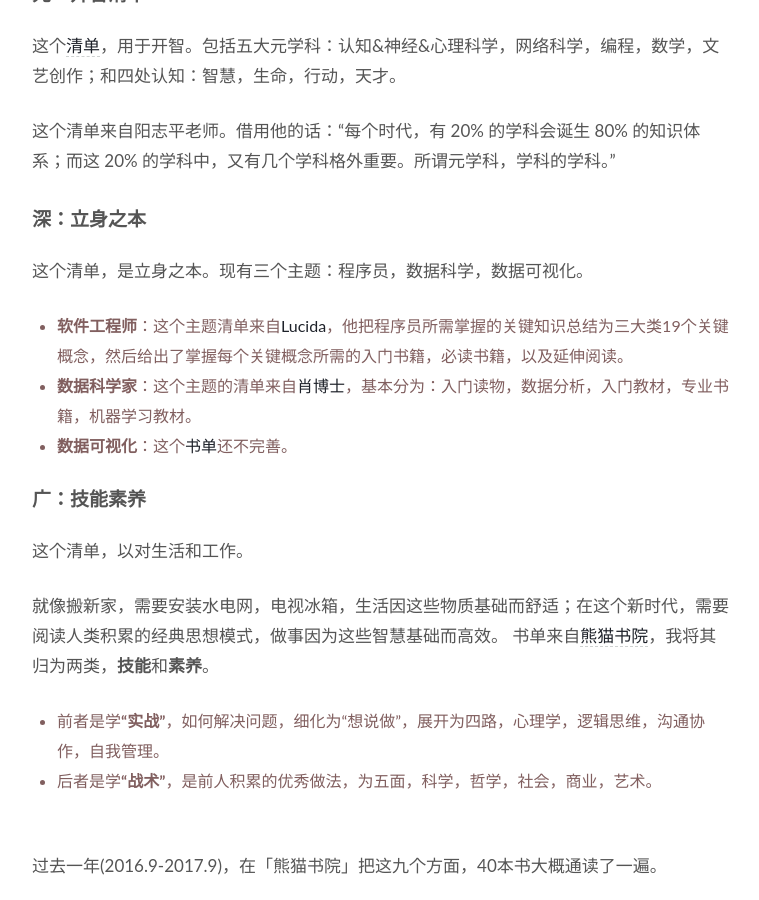
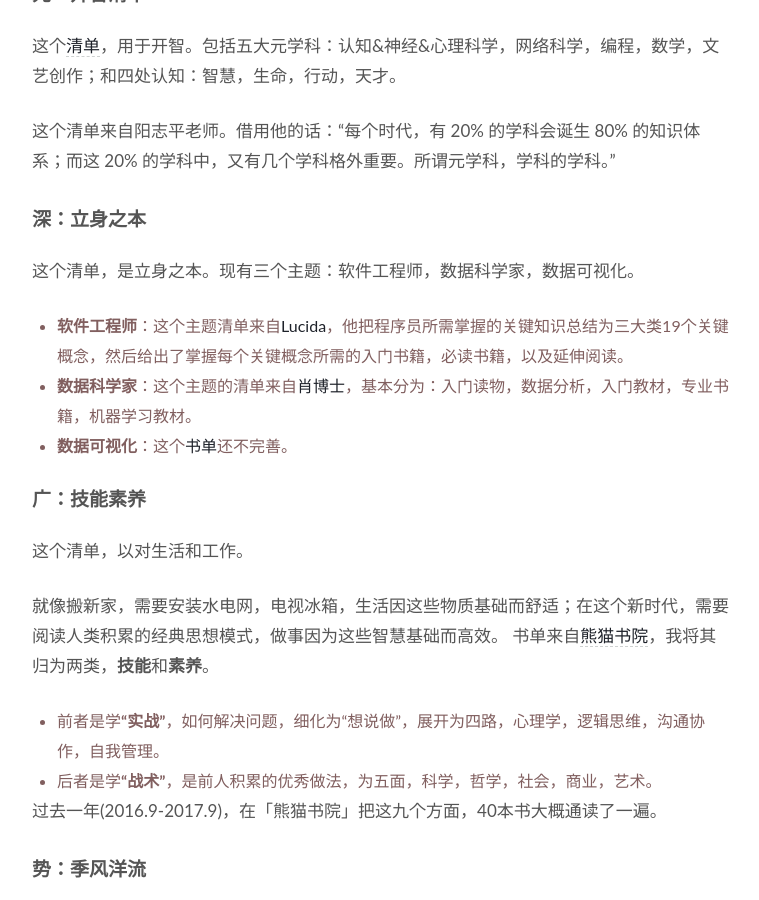
Before and after one commit to WillWang-X/willwang-x.github.io, a Jekyll site: the page built from _posts/blogs/2017-09-09-books.md, in a window 1280 px wide and 900 px high, scrolled down 912 px. Shown: the whole window, without its empty margins (258-1017 px from the left). Built offline with Jekyll 4.4.1, drawn with Linux system fonts in a browser that asks for light colours.

Commit message:
Fix typo

```diff
--- a/_posts/blogs/2017-09-09-books.md
+++ b/_posts/blogs/2017-09-09-books.md
@@ -34,7 +34,7 @@ published: true
 
 ## 深：立身之本
 
-这个清单，是立身之本。现有三个主题：程序员，数据科学，数据可视化。
+这个清单，是立身之本。现有三个主题：软件工程师，数据科学家，数据可视化。
 
 - **软件工程师**：这个主题清单来自[Lucida](http://lucida.me/blog/developer-reading-list/)，他把程序员所需掌握的关键知识总结为三大类19个关键概念，然后给出了掌握每个关键概念所需的入门书籍，必读书籍，以及延伸阅读。
 - **数据科学家**：这个主题的清单来自[肖博士](https://www.zhihu.com/question/20757000)，基本分为：入门读物，数据分析，入门教材，专业书籍，机器学习教材。
@@ -48,9 +48,7 @@ published: true
 书单来自[熊猫书院](https://www.douban.com/doulist/43794165/)，我将其归为两类，**技能**和**素养**。
 
 * 前者是学**“实战”**，如何解决问题，细化为“想说做”，展开为四路，心理学，逻辑思维，沟通协作，自我管理。
-* 后者是学**“战术”**，是前人积累的优秀做法，为五面，科学，哲学，社会，商业，艺术。
-
-<br>
+* 后者是学**“战术”**，是前人积累的优秀做法，为五面，科学，哲学，社会，商业，艺术。<br>
 
 过去一年(2016.9-2017.9)，在「熊猫书院」把这九个方面，40本书大概通读了一遍。
 
```
